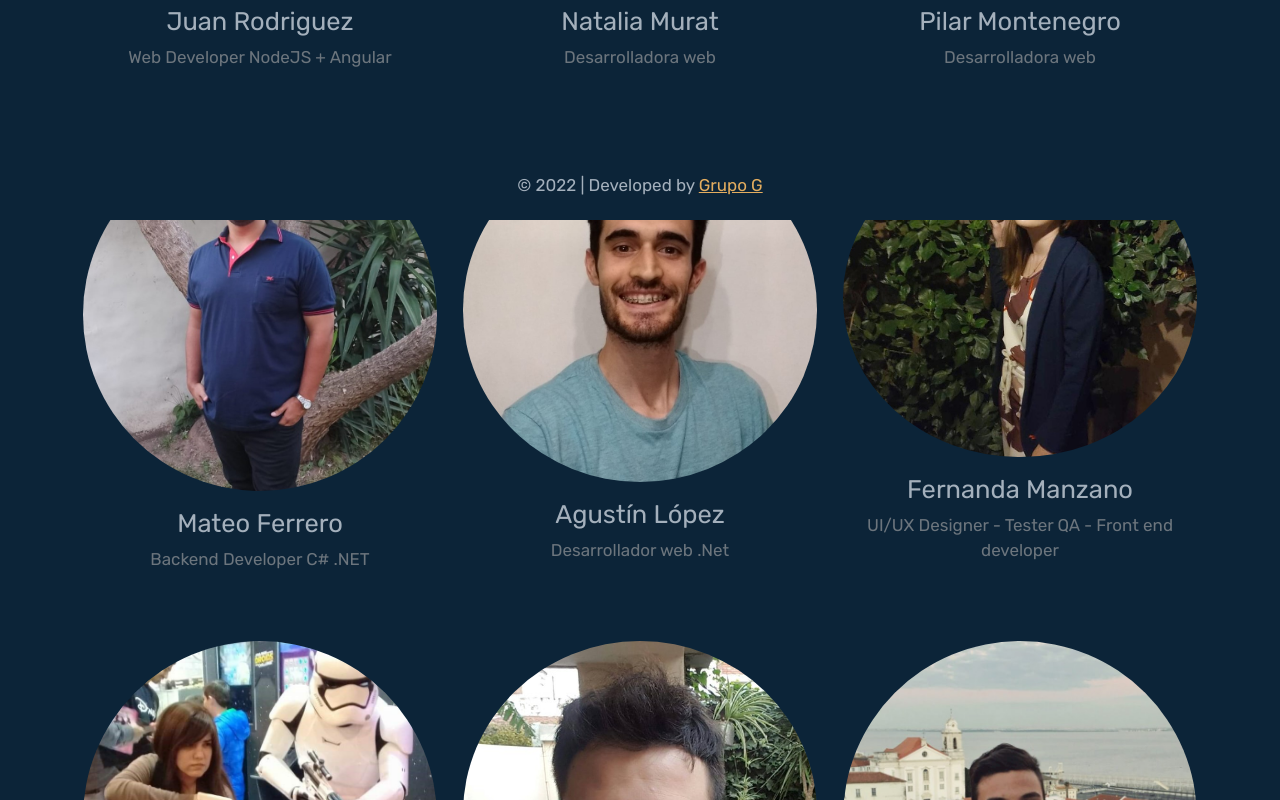
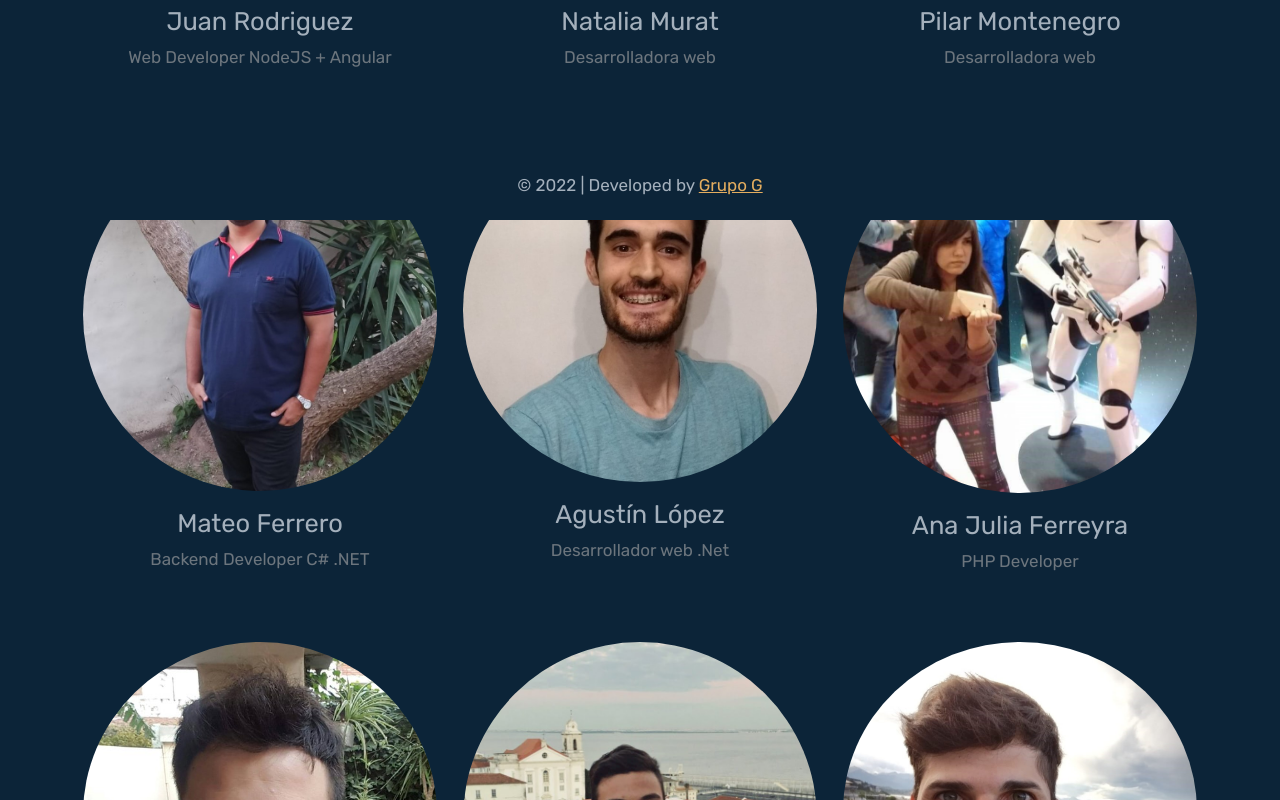
Before and after one commit to fernandoheredia/BilleteraVirtual, an Angular app in the folder Front/: page /quienes-somos in a window 1280 px wide. Shown: the part 580-1380 px from the top of the page. Built offline with nearby package versions, Linux system fonts and the light colour scheme.

Commit message:
quienes somos actualizado

```diff
--- a/Front/src/app/pages/quienes-somos/quienes-somos.component.ts
+++ b/Front/src/app/pages/quienes-somos/quienes-somos.component.ts
@@ -35,11 +35,6 @@ export class QuienesSomosComponent implements OnInit {
       imagen: "../../../assets/img/team/imagen5.jpg"
     },
     {
-      name: "Fernanda Manzano",
-      perfil: "UI/UX Designer - Tester QA - Front end developer",
-      imagen: "../../../assets/img/team/imagen6.jpg"
-    },
-    {
       name: "Ana Julia Ferreyra",
       perfil: "PHP Developer",
       imagen: "../../../assets/img/team/imagen7.jpg"
```
